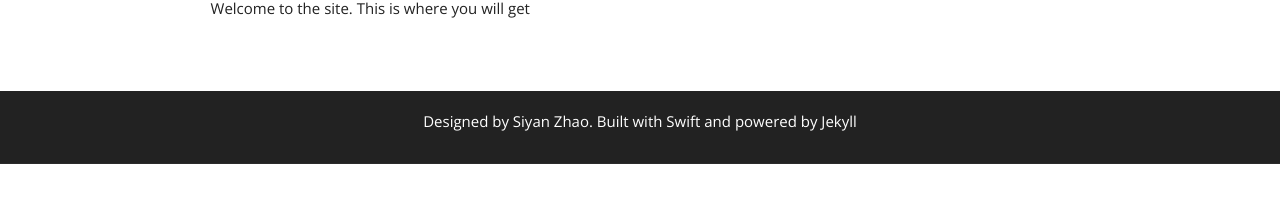
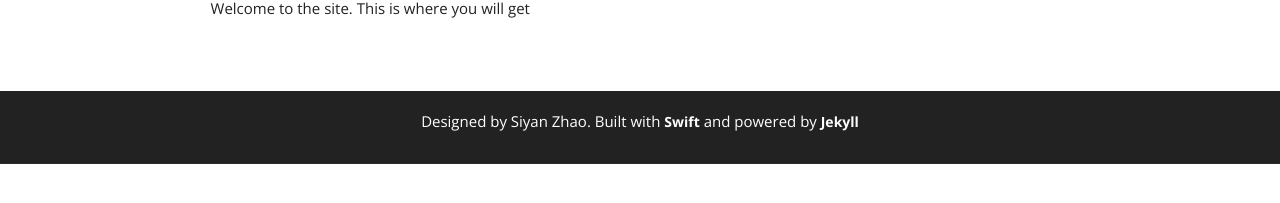
Before and after one commit to siyanz/2016PUI, a Jekyll site: the page built from index.html, in a window 1280 px wide. Shown: the part 482-685 px from the top of the page. Built offline with Jekyll 4.4.1, drawn with Linux system fonts in a browser that asks for light colours; nearby versions of some CDN libraries.

Commit message:
updated footer

```diff
--- a/_includes/footer.html
+++ b/_includes/footer.html
@@ -2,7 +2,7 @@
             <div class="row footer">
               <div class="col-md-1"></div>
               <div class="col-md-10">
-                  <p class="text-center"> Designed by Siyan Zhao. Built with Swift and powered by Jekyll</p>
+                  <p class="text-center"> Designed by Siyan Zhao. Built with <a href="http://pranavrajs.github.io/swift" target="_blank">Swift</a> and powered by <a href="https://jekyllrb.com/" target="_blank">Jekyll</a></p>
               </div>
               <div class="col-md-1"></div>
             </div>
--- a/_sass/_layout.scss
+++ b/_sass/_layout.scss
@@ -99,7 +99,8 @@
 }
 .footer {
   a {
-    font-size: 13px;
+    font-size: 14px;
+    font-weight: bold;
     text-decoration: none;
     color: #fff;
     &:after {
```
Also changed, not shown: _posts/2016-08-07-assignment1.markdown (added, +47 -0 lines), 7 other files.
